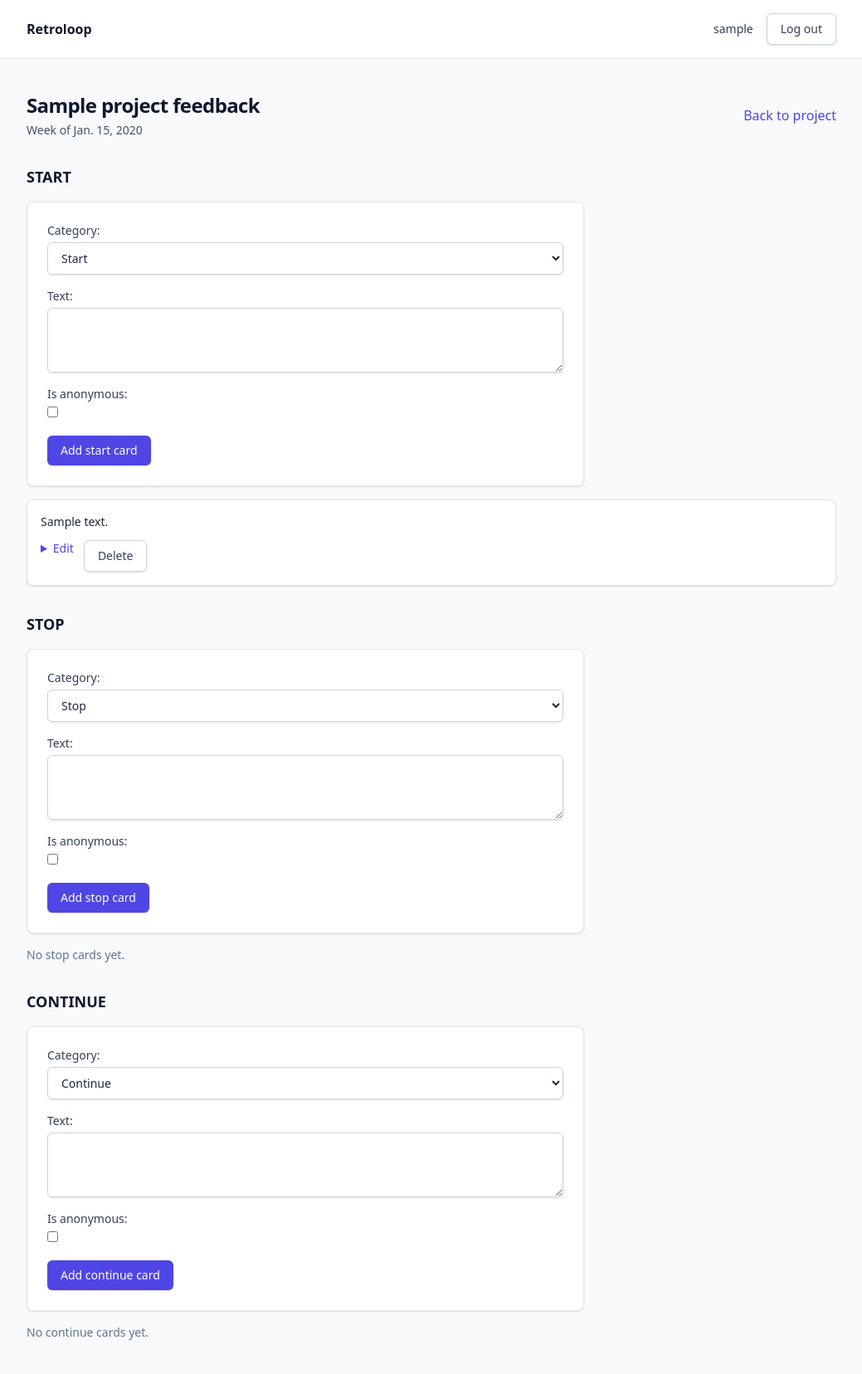
After one commit to kvl-ballester/retroloop, a Django app: page /cycles/1/feedback/ in a window 1280 px wide. The commit adds this page. Shown: the whole page at 83% size, without its empty margins (120-1159 px from the left). Run offline with Django 5.2, Linux system fonts and the light colour scheme; a user stored in the database is signed in; tables that the repository leaves empty hold one stand-in row (values such as "Sample post"); style sheets or scripts are compiled from the project's sources.

Commit message:
Add card submission flow for collecting cycles
Introduce the Card model (cycle, category START/STOP/CONTINUE, text, author,
is_anonymous, created_at, position) and a one-to-one CycleParticipation sync
so a member's first card stamps submitted_at and card_count tracks their
current cards. Adds a feedback page with three per-category add forms, own-
cards-only listing grouped by category, and POST-only edit/delete that keep
the anonymous flag on edit and keep submitted_at on delete. Membership is
enforced in the query layer; non-members get 404 and anonymous visitors are
sent to login. Validation trims text, requires it, caps it at 1000, and the
page locks read-only once a cycle is closed. Adds can_submit_card predicate
and excludes migrations from ruff.

Closes #7

```diff
--- a/cycles/forms.py
+++ b/cycles/forms.py
@@ -2,7 +2,7 @@ from datetime import datetime, timedelta
 
 from django import forms
 
-from .models import FeedbackCycle
+from .models import Card, FeedbackCycle
 
 
 class FeedbackCycleForm(forms.ModelForm):
@@ -41,3 +41,26 @@ class FeedbackCycleForm(forms.ModelForm):
             if cleaned['closes_at'] <= cleaned['opens_at']:
                 self.add_error('closes_at', 'Closes must be after it opens.')
         return cleaned
+
+
+class CardForm(forms.ModelForm):
+    class Meta:
+        model = Card
+        fields = ['category', 'text', 'is_anonymous']
+        widgets = {
+            'text': forms.Textarea(attrs={'rows': 3}),
+        }
+
+    def clean_text(self):
+        text = self.cleaned_data.get('text', '')
+        text = text.strip()
+        if not text:
+            raise forms.ValidationError('Card text is required.')
+        return text
+
+
+class EditCardForm(CardForm):
+    """Bound for editing a card; never changes the anonymous flag."""
+
+    class Meta(CardForm.Meta):
+        fields = ['category', 'text']
--- a/cycles/models.py
+++ b/cycles/models.py
@@ -48,3 +48,28 @@ class CycleParticipation(models.Model):
 
     def __str__(self):
         return f'{self.user.username} in cycle {self.cycle_id}'
+
+
+class Card(models.Model):
+    class Category(models.TextChoices):
+        START = 'START', 'Start'
+        STOP = 'STOP', 'Stop'
+        CONTINUE = 'CONTINUE', 'Continue'
+
+    cycle = models.ForeignKey(FeedbackCycle, on_delete=models.CASCADE, related_name='cards')
+    category = models.CharField(max_length=20, choices=Category.choices)
+    text = models.TextField(max_length=1000)
+    author = models.ForeignKey(
+        settings.AUTH_USER_MODEL,
+        on_delete=models.CASCADE,
+        related_name='feedback_cards',
+    )
+    is_anonymous = models.BooleanField(default=False)
+    created_at = models.DateTimeField(auto_now_add=True)
+    position = models.PositiveIntegerField(default=0)
+
+    class Meta:
+        ordering = ['position', 'created_at']
+
+    def __str__(self):
+        return f'{self.get_category_display()} card by {self.author.username}'
--- /dev/null
+++ b/cycles/templates/cycles/feedback_form.html
@@ -0,0 +1,62 @@
+{% extends "base_app.html" %}
+
+{% block title %}Feedback - {{ project.name }}{% endblock %}
+
+{% block content %}
+<div class="mx-auto max-w-5xl px-4 py-10 sm:px-6">
+    <div class="flex items-center justify-between">
+        <div>
+            <h1 class="page-heading">{{ project.name }} feedback</h1>
+            <p class="mt-1 text-sm text-slate-600">Week of {{ cycle.week_start }}</p>
+        </div>
+        <a href="{% url 'project_detail' project.id %}" class="link">Back to project</a>
+    </div>
+
+    {% for section in sections %}
+        <div class="mt-8">
+            <h2 class="text-lg font-semibold text-slate-900">
+                {{ section.category|capfirst }}
+            </h2>
+
+            {% if collecting %}
+                <form method="post" action="{% url 'feedback' cycle.id %}" class="mt-4 max-w-2xl panel">
+                    {% csrf_token %}
+                    <div class="form-fields">
+                        {{ section.form.as_div }}
+                    </div>
+                    <div class="mt-4">
+                        <button type="submit" class="btn-primary">Add {{ section.category|lower }} card</button>
+                    </div>
+                </form>
+            {% endif %}
+
+            <ul class="mt-4 space-y-3">
+                {% for card in section.cards %}
+                    <li class="panel !p-4">
+                        <p class="text-sm text-slate-800">{{ card.text }}</p>
+                        {% if collecting %}
+                            <div class="mt-3 flex gap-3">
+                                <details class="text-sm">
+                                    <summary class="link cursor-pointer">Edit</summary>
+                                    <form method="post" action="{% url 'edit_card' cycle.id card.id %}" class="mt-3">
+                                        {% csrf_token %}
+                                        <input type="hidden" name="category" value="{{ card.category }}">
+                                        <textarea name="text" rows="3" class="mt-1 w-full rounded-md border border-slate-300 px-3 py-2 text-sm">{{ card.text }}</textarea>
+                                        <button type="submit" class="btn-secondary mt-2">Save</button>
+                                    </form>
+                                </details>
+                                <form method="post" action="{% url 'delete_card' cycle.id card.id %}">
+                                    {% csrf_token %}
+                                    <button type="submit" class="btn-secondary">Delete</button>
+                                </form>
+                            </div>
+                        {% endif %}
+                    </li>
+                {% empty %}
+                    <li class="text-sm text-slate-500">No {{ section.category|lower }} cards yet.</li>
+                {% endfor %}
+            </ul>
+        </div>
+    {% endfor %}
+</div>
+{% endblock %}
--- a/cycles/urls.py
+++ b/cycles/urls.py
@@ -13,4 +13,15 @@ urlpatterns = [
         views.close_cycle,
         name='close_cycle',
     ),
+    path('cycles/<int:cycle_id>/feedback/', views.feedback_form, name='feedback'),
+    path(
+        'cycles/<int:cycle_id>/cards/<int:card_id>/edit/',
+        views.edit_card,
+        name='edit_card',
+    ),
+    path(
+        'cycles/<int:cycle_id>/cards/<int:card_id>/delete/',
+        views.delete_card,
+        name='delete_card',
+    ),
 ]
--- a/cycles/views.py
+++ b/cycles/views.py
@@ -1,13 +1,20 @@
 from django.contrib.auth.decorators import login_required
+from django.db import transaction
+from django.db.models import Max
 from django.http import Http404
 from django.shortcuts import get_object_or_404, redirect, render
+from django.utils import timezone
 from django.views.decorators.http import require_http_methods
 
 from projects.models import Project
-from projects.permissions import can_facilitate_cycle, is_facilitator
+from projects.permissions import (
+    can_facilitate_cycle,
+    can_submit_card,
+    is_facilitator,
+)
 
-from .forms import FeedbackCycleForm
-from .models import FeedbackCycle
+from .forms import CardForm, EditCardForm, FeedbackCycleForm
+from .models import Card, CycleParticipation, FeedbackCycle
 
 
 @login_required
@@ -46,3 +53,98 @@ def close_cycle(request, project_id, cycle_id):
         cycle.status = FeedbackCycle.Status.CLOSED
         cycle.save(update_fields=['status'])
     return redirect('project_detail', project_id=project.id)
+
+
+def _rebuild_participation(cycle, user):
+    """Create or sync the user's CycleParticipation row for a cycle.
+
+    Must be called inside the same transaction as the card write so the count
+    never drifts from the actual cards.
+    """
+    participation, _ = CycleParticipation.objects.get_or_create(cycle=cycle, user=user)
+    participation.card_count = cycle.cards.filter(author=user).count()
+    if participation.submitted_at is None and participation.card_count > 0:
+        participation.submitted_at = timezone.now()
+    participation.save()
+
+
+def _own_card(cycle, user, card_id):
+    return get_object_or_404(Card, id=card_id, cycle=cycle, author=user)
+
+
+@login_required
+@require_http_methods(['GET', 'POST'])
+def feedback_form(request, cycle_id):
+    cycle = get_object_or_404(FeedbackCycle, id=cycle_id)
+    if not can_submit_card(request.user, cycle):
+        raise Http404('No Cycle matches the given query.')
+    collecting = cycle.status == FeedbackCycle.Status.COLLECTING
+    own_cards = cycle.cards.filter(author=request.user).order_by('position', 'created_at')
+
+    forms = {}
+    for choice in Card.Category:
+        posted = request.method == 'POST' and request.POST.get('category') == choice.value
+        data = request.POST if posted else None
+        forms[choice.value] = CardForm(data, initial={'category': choice.value})
+        if posted and collecting and forms[choice.value].is_valid():
+            with transaction.atomic():
+                card = forms[choice.value].save(commit=False)
+                card.cycle = cycle
+                card.author = request.user
+                card.position = (cycle.cards.aggregate(m=Max('position'))['m'] or 0) + 1
+                card.save()
+                _rebuild_participation(cycle, request.user)
+            return redirect('feedback', cycle_id=cycle.id)
+
+    own_cards = list(own_cards)
+    order = (
+        Card.Category.START.value,
+        Card.Category.STOP.value,
+        Card.Category.CONTINUE.value,
+    )
+    sections = []
+    for category in order:
+        cards = [c for c in own_cards if c.category == category]
+        sections.append({'category': category, 'cards': cards, 'form': forms[category]})
+    return render(
+        request,
+        'cycles/feedback_form.html',
+        {
+            'cycle': cycle,
+            'project': cycle.project,
+            'collecting': collecting,
+            'sections': sections,
+        },
+    )
+
+
+@login_required
+@require_http_methods(['POST'])
+def edit_card(request, cycle_id, card_id):
+    cycle = get_object_or_404(FeedbackCycle, id=cycle_id)
+    if not can_submit_card(request.user, cycle):
+        raise Http404('No Cycle matches the given query.')
+    if cycle.status != FeedbackCycle.Status.COLLECTING:
+        raise Http404('No Cycle matches the given query.')
+    card = _own_card(cycle, request.user, card_id)
+    form = EditCardForm(request.POST, instance=card)
+    if form.is_valid():
+        with transaction.atomic():
+            form.save()
+            _rebuild_participation(cycle, request.user)
+    return redirect('feedback', cycle_id=cycle.id)
+
+
+@login_required
+@require_http_methods(['POST'])
+def delete_card(request, cycle_id, card_id):
+    cycle = get_object_or_404(FeedbackCycle, id=cycle_id)
+    if not can_submit_card(request.user, cycle):
+        raise Http404('No Cycle matches the given query.')
+    if cycle.status != FeedbackCycle.Status.COLLECTING:
+        raise Http404('No Cycle matches the given query.')
+    card = _own_card(cycle, request.user, card_id)
+    with transaction.atomic():
+        card.delete()
+        _rebuild_participation(cycle, request.user)
+    return redirect('feedback', cycle_id=cycle.id)
--- a/projects/permissions.py
+++ b/projects/permissions.py
@@ -39,3 +39,12 @@ def can_facilitate_cycle(user, cycle):
     if is_facilitator(user, cycle.project):
         return True
     return cycle.facilitator_id == user.id
+
+
+def can_submit_card(user, cycle):
+    """True when user is a project member and may submit feedback cards to it."""
+    if not user or not user.is_authenticated:
+        return False
+    if not cycle:
+        return False
+    return is_member(user, cycle.project)
--- a/pyproject.toml
+++ b/pyproject.toml
@@ -23,7 +23,7 @@ python_files = ["tests.py", "test_*.py", "*_tests.py"]
 [tool.ruff]
 line-length = 100
 target-version = "py313"
-exclude = ["_docs", "*.md", "*.txt"]
+exclude = ["_docs", "*.md", "*.txt", "*/migrations/*"]
 
 [tool.ruff.format]
 quote-style = "single"
```
Also changed, not shown: cycles/admin.py (+7 -1 lines), projects/templates/projects/project_detail.html (+9 -6 lines), tests/test_feedback.py (added, +227 -0 lines), cycles/migrations/0002_card.py (added).
